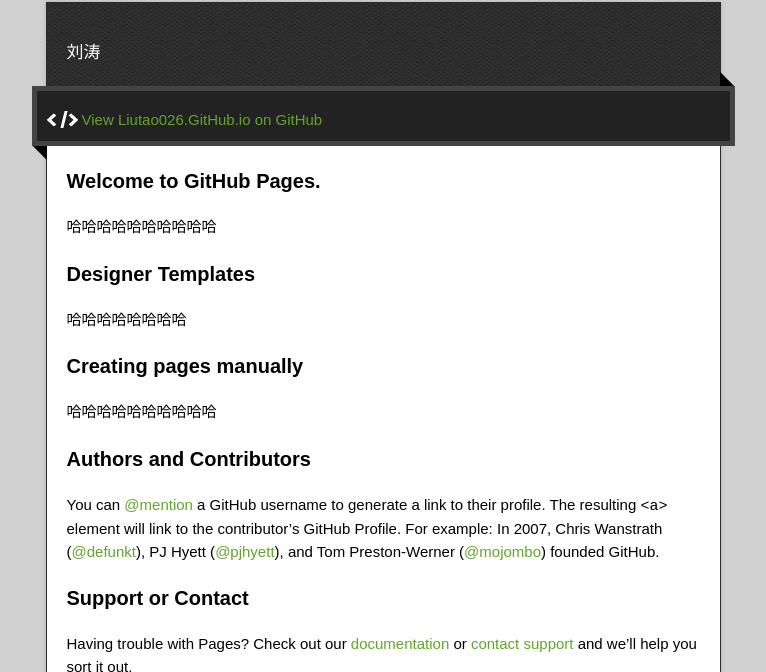
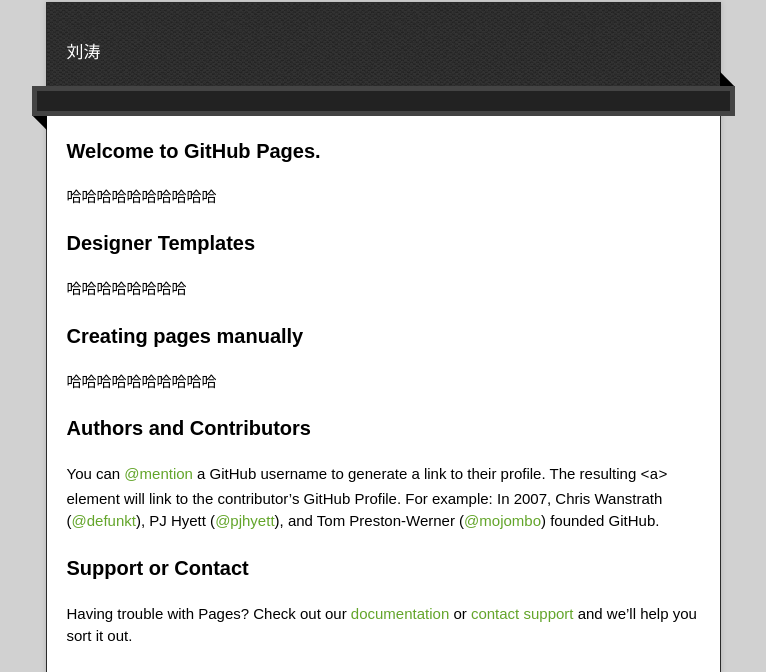
Before and after one commit to liutao026/liutao026.github.io, a plain HTML site: page index.html in a window 1280 px wide. Shown: the part 128-800 px from the top of the page, without its empty margins (257-1023 px from the left). Drawn offline with nearby package versions, Linux system fonts and the light colour scheme.

Commit message:
Update index.html

```diff
--- a/index.html
+++ b/index.html
@@ -29,7 +29,6 @@
       <div id="main" role="main">
         <div class="download-bar">
         <div class="inner">
-          <a href="https://github.com/liutao026" class="code">View Liutao026.GitHub.io on GitHub</a>
         </div>
         <span class="blc"></span><span class="trc"></span>
         </div>
```
